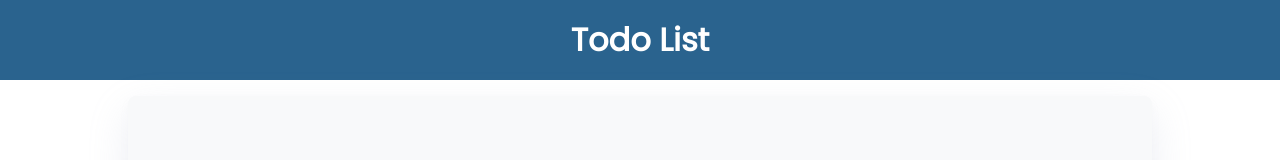
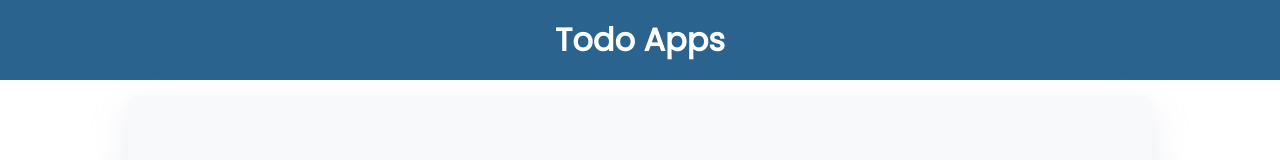
Before and after one commit to dz4kiya/todoapps, a plain HTML site: page index.html in a window 1280 px wide. Shown: the top 160 px of the page. Drawn offline with Linux system fonts and the light colour scheme.

Commit message:
first commit

```diff
--- a/index.html
+++ b/index.html
@@ -12,7 +12,7 @@
 <body>
     <header>
         <h1>
-            Todo List
+            Todo Apps
         </h1>
     </header>
 
```
